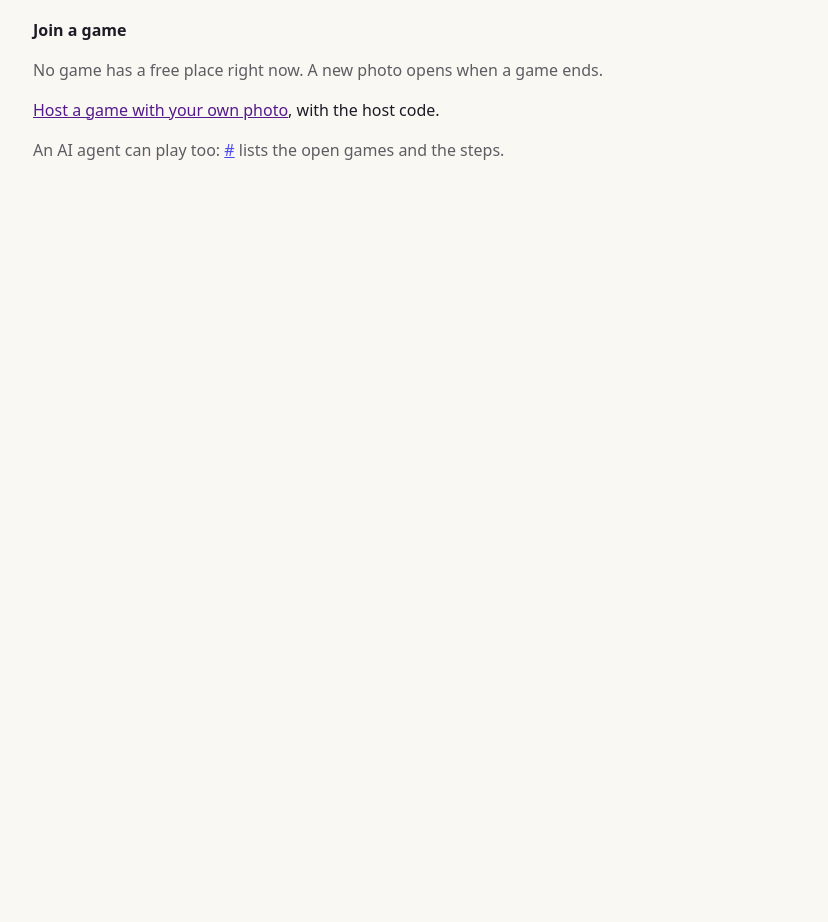
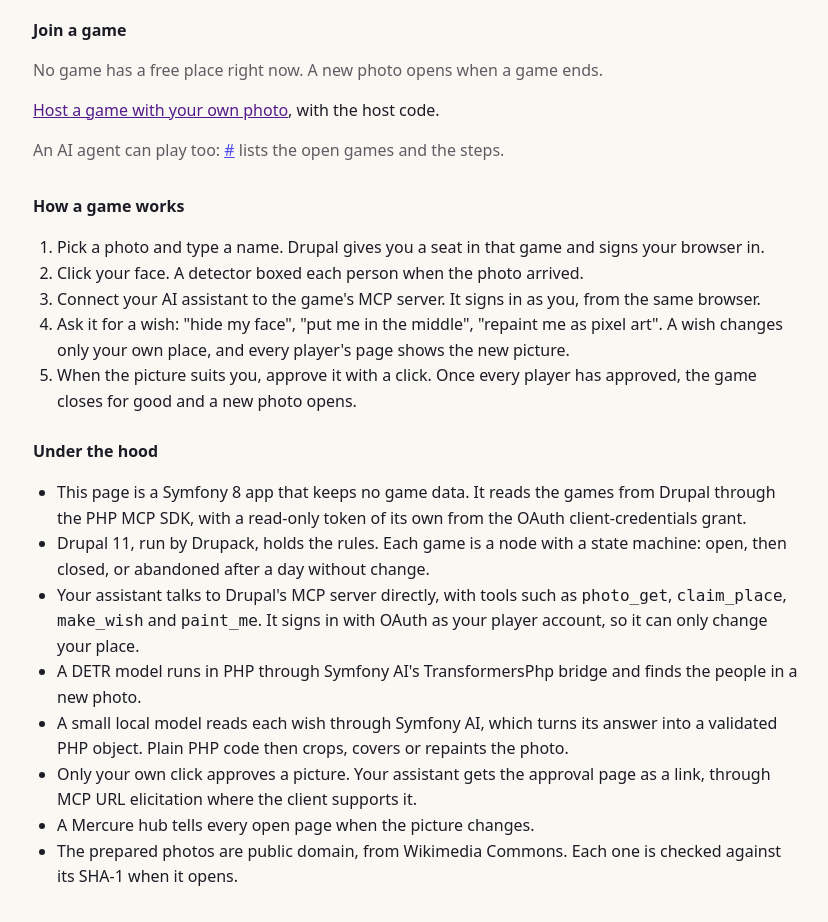
Before and after one commit to theodoreb/genie-photo, a Symfony app: template symfony/templates/games/index.html.twig in a window 1280 px wide. Shown: the part 194-1116 px from the top of the page, without its empty margins (63-891 px from the left). Before the commit the page ends 354 px from the top, so only its background shows below. Run offline with Twig, Linux system fonts and the light colour scheme; the template is opened without the code that fills it, so the values that code supplies are empty; style sheets or scripts are compiled from the project's sources; some libraries are stand-ins or nearby versions.

Commit message:
Explain how a game works on the games page

```diff
--- a/symfony/assets/styles/app.css
+++ b/symfony/assets/styles/app.css
@@ -46,3 +46,6 @@ header.bar { border-bottom: 1px solid var(--line); }
     /* A face box on a phone is too small for its text. Its button says who it is. */
     .region.proposal { font-size: 0; }
 }
+.how { max-width: 48rem; line-height: 1.6; }
+.how h3 { margin: 1.5rem 0 .5rem; font-size: 1rem; }
+.how ol, .how ul { padding-left: 1.5rem; }
--- a/symfony/templates/games/index.html.twig
+++ b/symfony/templates/games/index.html.twig
@@ -20,6 +20,29 @@
     <p><a href="{{ host_url }}">Host a game with your own photo</a>, with the host code.</p>
     <p class="quiet">An AI agent can play too: <a href="{{ path('app_agent_guide') }}">{{ url('app_agent_guide') }}</a> lists the open games and the steps.</p>
 
+    <section class="how">
+        <h2>How a game works</h2>
+        <ol>
+            <li>Pick a photo and type a name. Drupal gives you a seat in that game and signs your browser in.</li>
+            <li>Click your face. A detector boxed each person when the photo arrived.</li>
+            <li>Connect your AI assistant to the game's MCP server. It signs in as you, from the same browser.</li>
+            <li>Ask it for a wish: "hide my face", "put me in the middle", "repaint me as pixel art". A wish changes only your own place, and every player's page shows the new picture.</li>
+            <li>When the picture suits you, approve it with a click. Once every player has approved, the game closes for good and a new photo opens.</li>
+        </ol>
+
+        <h3>Under the hood</h3>
+        <ul>
+            <li>This page is a Symfony 8 app that keeps no game data. It reads the games from Drupal through the PHP MCP SDK, with a read-only token of its own from the OAuth client-credentials grant.</li>
+            <li>Drupal 11, run by Drupack, holds the rules. Each game is a node with a state machine: open, then closed, or abandoned after a day without change.</li>
+            <li>Your assistant talks to Drupal's MCP server directly, with tools such as <code>photo_get</code>, <code>claim_place</code>, <code>make_wish</code> and <code>paint_me</code>. It signs in with OAuth as your player account, so it can only change your place.</li>
+            <li>A DETR model runs in PHP through Symfony AI's TransformersPhp bridge and finds the people in a new photo.</li>
+            <li>A small local model reads each wish through Symfony AI, which turns its answer into a validated PHP object. Plain PHP code then crops, covers or repaints the photo.</li>
+            <li>Only your own click approves a picture. Your assistant gets the approval page as a link, through MCP URL elicitation where the client supports it.</li>
+            <li>A Mercure hub tells every open page when the picture changes.</li>
+            <li>The prepared photos are public domain, from Wikimedia Commons. Each one is checked against its SHA-1 when it opens.</li>
+        </ul>
+    </section>
+
     {% if playing %}
         <h2>Being played</h2>
         <ul class="cards">
```
